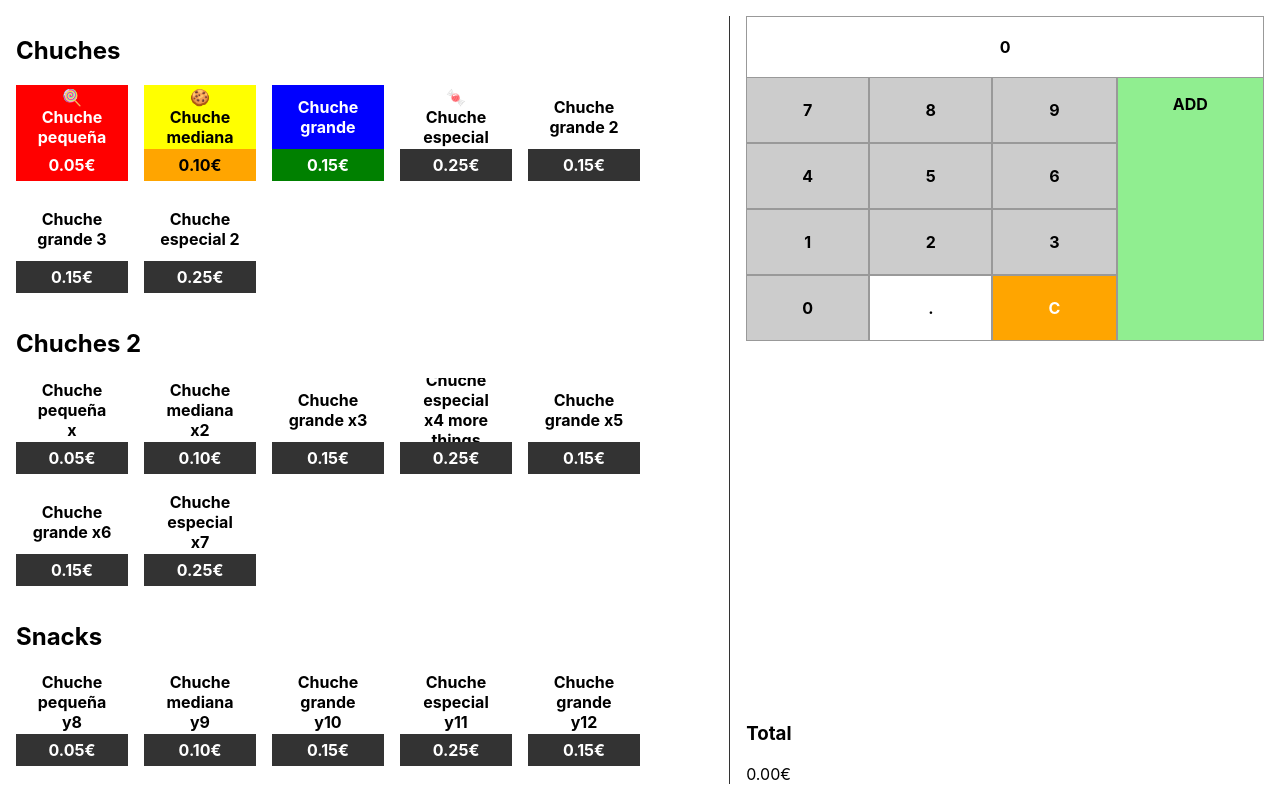
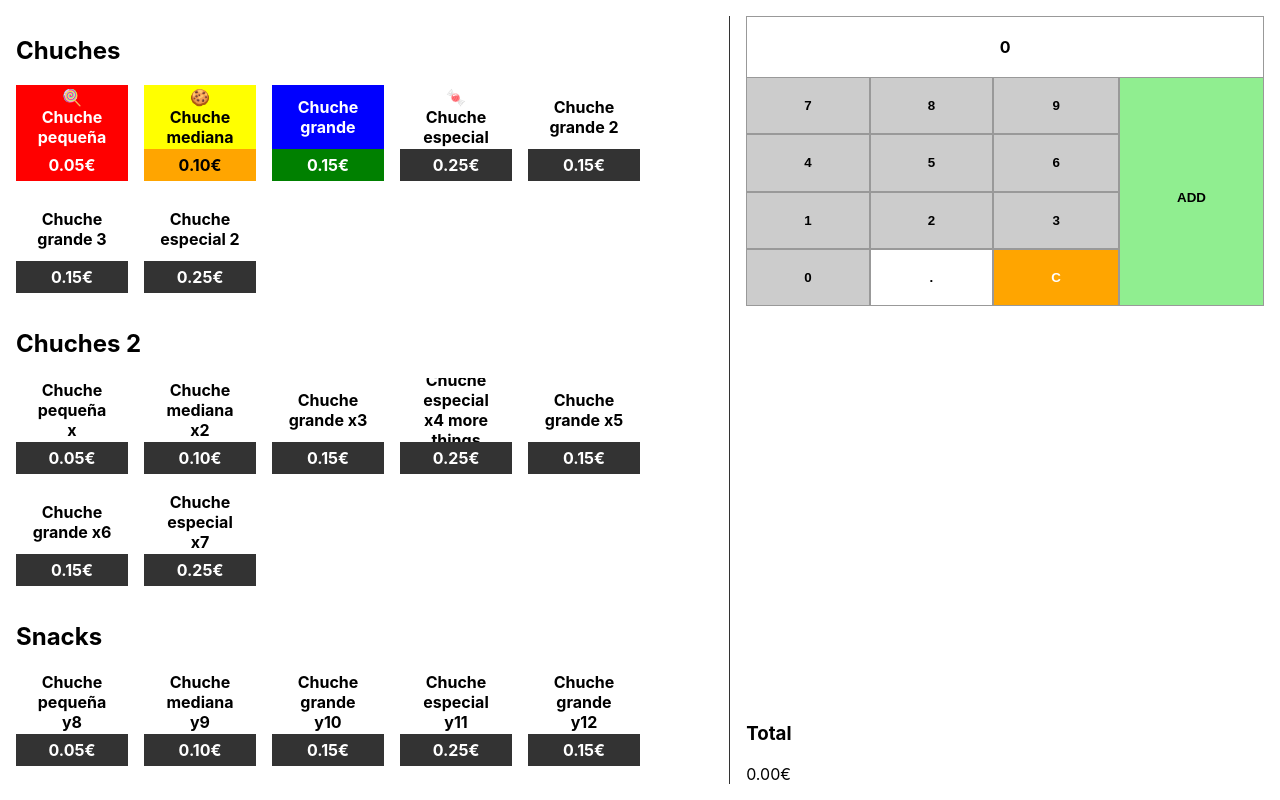
Before and after one commit to jminuscula/kiosko-pos, a React (Create React App) app in the folder kiosko/: page / in a window 1280 px wide. Built offline with nearby package versions, Linux system fonts and the light colour scheme.

Commit message:
overflow order and highlight numpad buttons

```diff
--- a/kiosko/src/Numpad.js
+++ b/kiosko/src/Numpad.js
@@ -44,25 +44,25 @@ function Numpad() {
                 {selectedQuantity + (isDecimal ? '.' : '')}
             </h1>
 
-            <div onClick={() => addNum("7")} className="num num7">7</div>
-            <div onClick={() => addNum("8")} className="num num8">8</div>
-            <div onClick={() => addNum("9")} className="num num9">9</div>
-            <div onClick={() => addNum("4")} className="num num4">4</div>
-            <div onClick={() => addNum("5")} className="num num5">5</div>
-            <div onClick={() => addNum("6")} className="num num6">6</div>
-            <div onClick={() => addNum("1")} className="num num1">1</div>
-            <div onClick={() => addNum("2")} className="num num2">2</div>
-            <div onClick={() => addNum("3")} className="num num3">3</div>
-            <div onClick={() => addNum("0")} className="num num0">0</div>
+            <button onClick={() => addNum("7")} className="num num7">7</button>
+            <button onClick={() => addNum("8")} className="num num8">8</button>
+            <button onClick={() => addNum("9")} className="num num9">9</button>
+            <button onClick={() => addNum("4")} className="num num4">4</button>
+            <button onClick={() => addNum("5")} className="num num5">5</button>
+            <button onClick={() => addNum("6")} className="num num6">6</button>
+            <button onClick={() => addNum("1")} className="num num1">1</button>
+            <button onClick={() => addNum("2")} className="num num2">2</button>
+            <button onClick={() => addNum("3")} className="num num3">3</button>
+            <button onClick={() => addNum("0")} className="num num0">0</button>
 
-            <div onClick={() => toggleDecimal()}
+            <button onClick={() => toggleDecimal()}
                  className={"numD " + (isDecimal ? 'active' : '')} >
                 .
-            </div>
+            </button>
 
-            <div onClick={() => setSelectedQuantity(0)} className="clear">C</div>
+            <button onClick={() => setSelectedQuantity(0)} className="clear">C</button>
 
-            <div onClick={() => addCustomAmount()} className="amount">ADD</div>
+            <button onClick={() => addCustomAmount()} className="amount">ADD</button>
         </div>
     )
 }
--- a/kiosko/src/style/numpad.scss
+++ b/kiosko/src/style/numpad.scss
@@ -70,3 +70,10 @@
     padding-top: 1em;
     background: lightgreen;
 }
+
+#numpad .num:active,
+#numpad .clear:active,
+#numpad .amount:active {
+    background: white;
+    color: black;
+}
--- a/kiosko/src/style/order.scss
+++ b/kiosko/src/style/order.scss
@@ -1,5 +1,6 @@
 #order {
     flex: 1;
+    overflow-y: scroll;
 }
 
 .order-item {
--- a/kiosko/src/style/pos.scss
+++ b/kiosko/src/style/pos.scss
@@ -1,6 +1,7 @@
 #pos {
     display: flex;
     flex-flow: column;
+    max-height: 100vh;
 
     padding-left: var(--section-gap);
     border-left: 1px solid #333;
--- a/kiosko/src/style/total.scss
+++ b/kiosko/src/style/total.scss
@@ -1,3 +1,6 @@
 #total {
+    position: sticky;
+    bottom: 1em;
 
+    background: white;
 }
```
